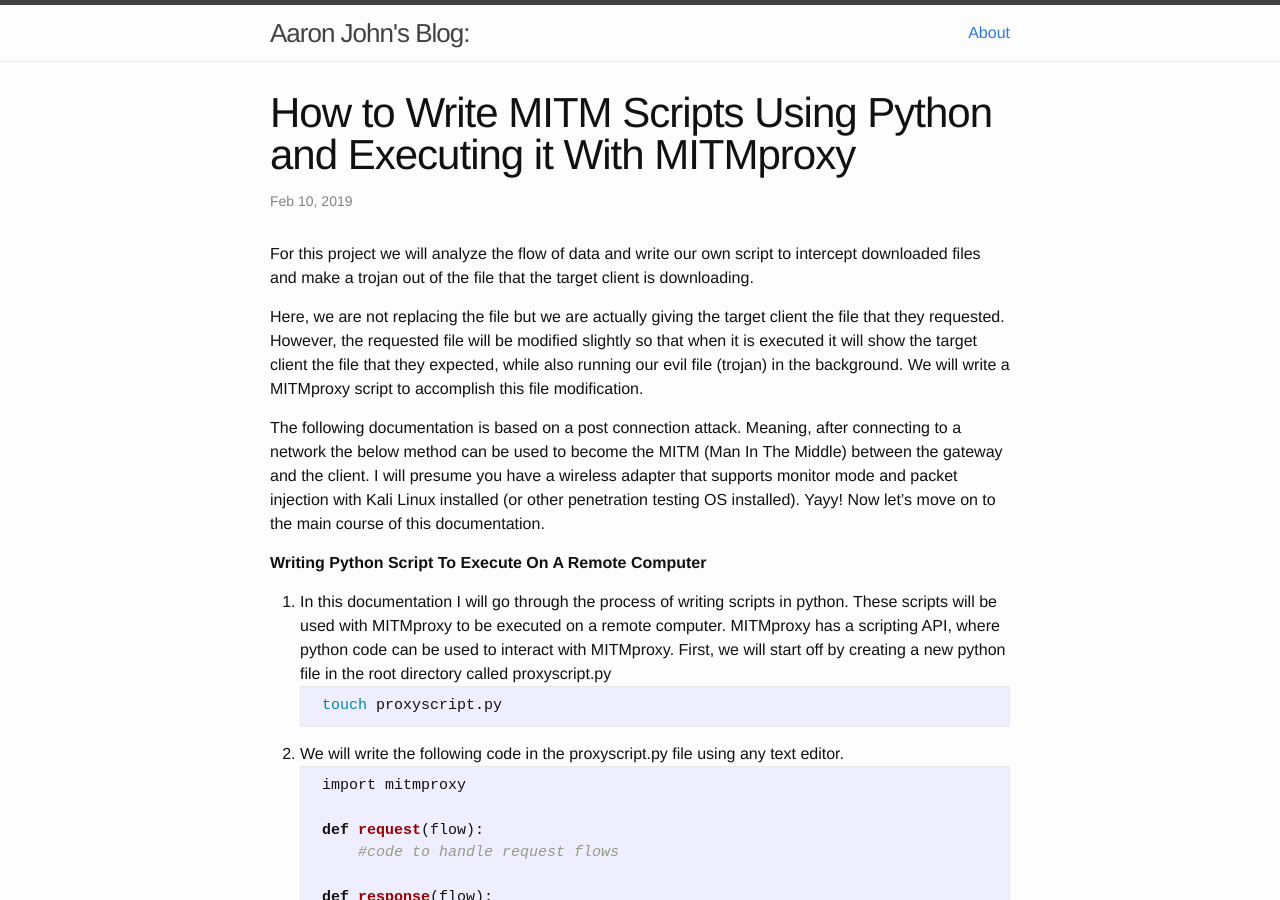
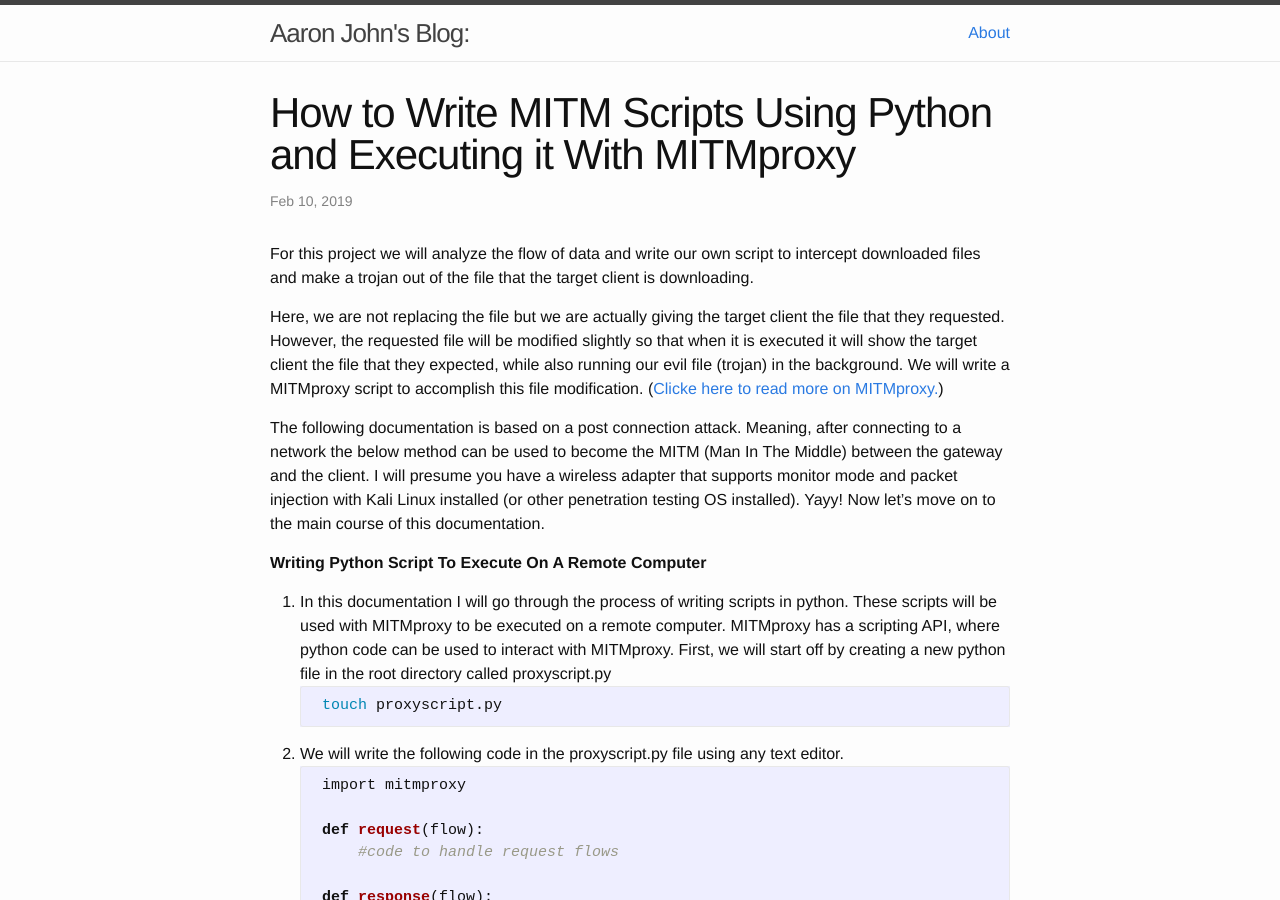
Before and after one commit to alexalwks2/aaronjohn2.github.io, a Jekyll site: the page built from _posts/2019-02-10-mitm-script.md, in a window 1280 px wide and 900 px high. Built offline with Jekyll 4.4.1, drawn with Linux system fonts in a browser that asks for light colours; comment, search, counter and statistics services are not loaded.

Commit message:
Update 2019-02-10-mitm-script.md

```diff
--- a/_posts/2019-02-10-mitm-script.md
+++ b/_posts/2019-02-10-mitm-script.md
@@ -8,7 +8,7 @@ categories: Kali, Python, MITMproxy, Web Server, Penetration Testing, Ettercap,
 
 For this project we will analyze the flow of data and write our own script to intercept downloaded files and make a trojan out of the file that the target client is downloading.
 
-Here, we are not replacing the file but we are actually giving the target client the file that they requested. However, the requested file will be modified slightly so that when it is executed it will show the target client the file that they expected, while also running our evil file (trojan) in the background. We will write a MITMproxy script to accomplish this file modification.
+Here, we are not replacing the file but we are actually giving the target client the file that they requested. However, the requested file will be modified slightly so that when it is executed it will show the target client the file that they expected, while also running our evil file (trojan) in the background. We will write a MITMproxy script to accomplish this file modification. ([Clicke here to read more on MITMproxy.](https://docs.mitmproxy.org/stable/))
 
 The following documentation is based on a post connection attack. Meaning, after connecting to a network the below method can be used to become the MITM (Man In The Middle) between the gateway and the client. I will presume you have a wireless adapter that supports monitor mode and packet injection with Kali Linux installed (or other penetration testing OS installed). Yayy! Now let's move on to the main course of this documentation.
 
```
